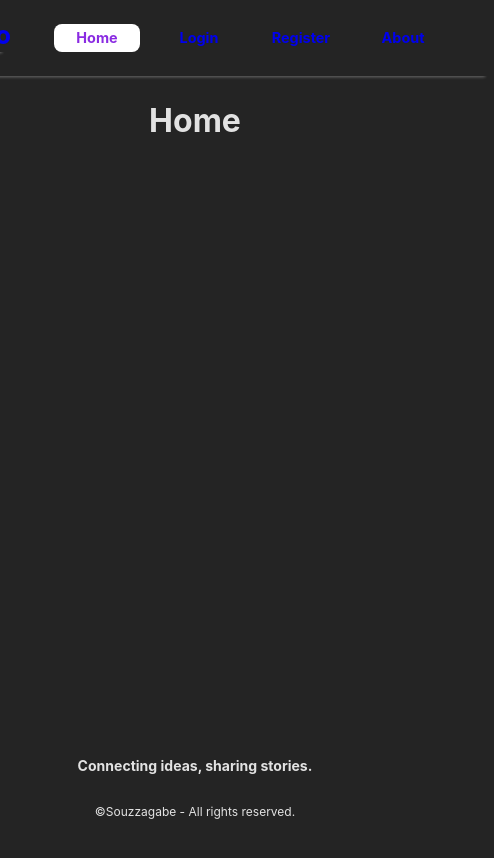
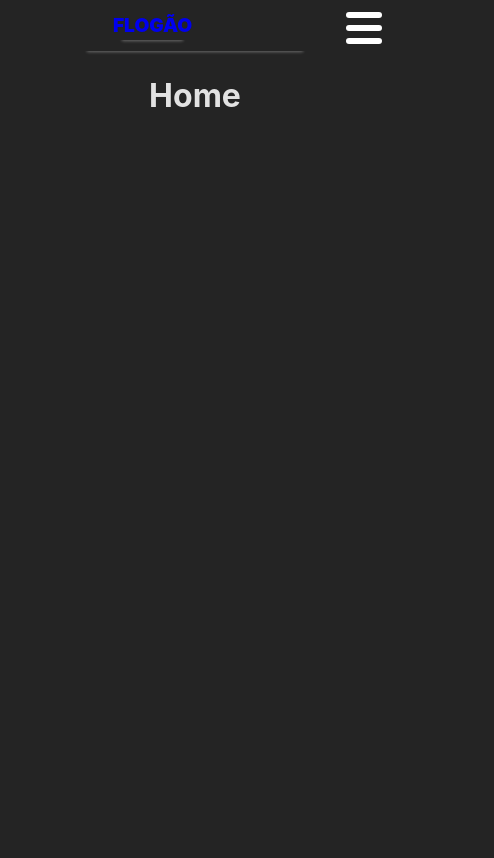
Before and after one commit to Souzzagabe/BLOG, a React (Vite) app: page / in a window 390 px wide. Shown: the top 858 px of the page, 494 px wide, since content can reach past the window. Built offline with nearby package versions, Linux system fonts and the light colour scheme.

Commit message:
finish hamburguer

```diff
--- a/src/components/Footer.module.css
+++ b/src/components/Footer.module.css
@@ -1,5 +1,5 @@
 .footer {
-    height: 250px;
+    height: 1000px;
     display: flex;
     flex-direction: column;
     justify-content: center;
--- a/src/components/NavBar.jsx
+++ b/src/components/NavBar.jsx
@@ -1,15 +1,24 @@
 import React from 'react'
 import styles from "./NavBar.module.css"
 import { NavLink } from "react-router-dom"
+import { useState } from 'react'
 
 const NavBar = () => {
+    const [menuOpen, setMenuOpen] = useState(false);
+
     return (
         <nav className={styles.navbar}>
 
             <NavLink to="/" className={styles.brand}>
                 <span className={styles.spanm}>Flogão</span>
             </NavLink>
-            <ul className={styles.links_list}>
+            <div className={styles.menu}
+            onClick={() => setMenuOpen(!menuOpen)}>
+                <span></span>
+                <span></span>
+                <span></span>
+            </div>
+            <ul className={`${styles.links_list} ${menuOpen ? styles.open : ""}`}>
                 <li>
                     <NavLink to="/"
                     className={( {isActive }) => (isActive ? styles.active : "")}
--- a/src/components/NavBar.module.css
+++ b/src/components/NavBar.module.css
@@ -27,7 +27,6 @@
 .links_list {
     display: flex;
     list-style: none;
-
 }
 .links_list li {
     display: flex;
@@ -36,12 +35,68 @@
 
 }
 
+nav ul li a:not(.active):hover {
+    background-color: rgba(240, 255, 255, 0.131);
+}
+
 .links_li a {
     padding: .4em .6em;
-
+    display: block;
 }
 
 .active {
     background-color: white;
     color: blueviolet;
   }
+
+
+ .menu {
+    display: none;
+    position: absolute;
+    top: 0.75rem;
+    right: 0.5rem;
+    flex-direction: column;
+    justify-content: space-between;
+    width: 2.25rem;
+    height: 2rem;
+  }
+
+  .menu span {
+    height: 0.4rem;
+    width: 100%;
+    background-color: #fff;
+    border-radius: 0.2rem;
+  }
+
+  @media (max-width: 480px) {
+    .menu {
+        display: flex;
+        margin: 0;
+    }
+    .navbar {
+        flex-direction: column;
+        align-items: start;
+    }
+    .navbar ul {
+        display: none;
+        flex-direction: column;
+        width: 100%;
+        margin-bottom: 0.25rem;
+        align-items: center;
+        justify-content: center;
+    }
+    .navbar ul.open {
+        display: flex;
+        padding: 0;
+    }
+    .links_list ul li {
+        width: 100%;
+        text-align: center;
+    }
+
+   .links_list > li > a {
+        margin: 0.2rem 0.5rem;
+        width: 100%;
+        font-size: 22px;
+    }
+  }
```
